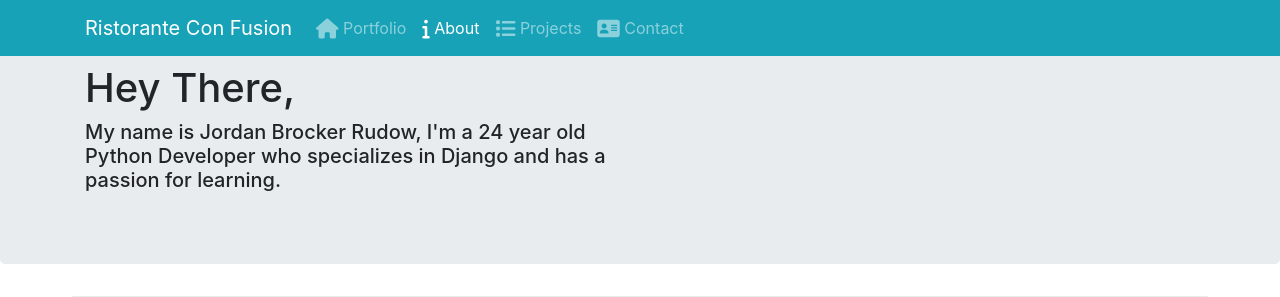
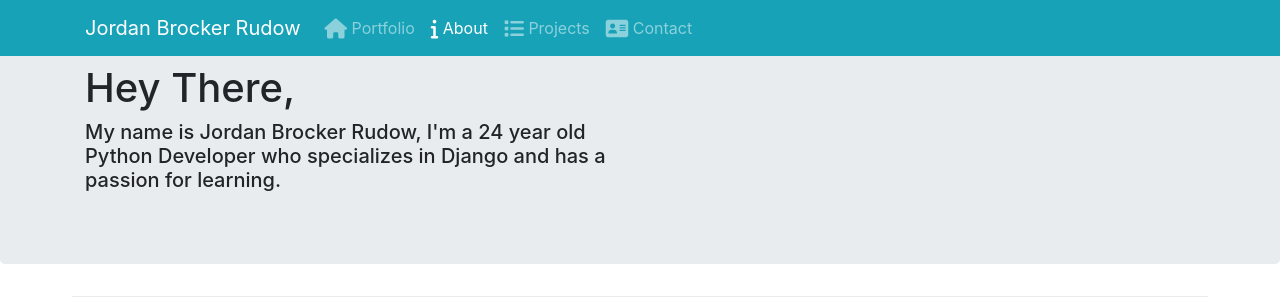
Before and after one commit to Trianglium/wd4e, a Django app: page /about/ in a window 1280 px wide. Shown: the top 297 px of the page. Run offline with Django 4.2, Linux system fonts and the light colour scheme; some libraries are stand-ins or nearby versions.

Commit message:
Update about.html

```diff
--- a/portfolio/templates/about.html
+++ b/portfolio/templates/about.html
@@ -24,7 +24,7 @@
           <button class="navbar-toggler" type="button" data-toggle="collapse" data-target="#Navbar">
                 <span class="navbar-toggler-icon"></span>
           </button>
-           <a class="navbar-brand" href="./index.html">Ristorante Con Fusion</a>
+           <a class="navbar-brand" href="./index.html">Jordan Brocker Rudow</a>
            <div class="collapse navbar-collapse" id="Navbar">
                 <ul class="navbar-nav mr-auto">
                   <li class="nav-item"><a class="nav-link" href="./index.html"><span class="fa fa-home fa-lg"></span> Portfolio</a></li>
```
